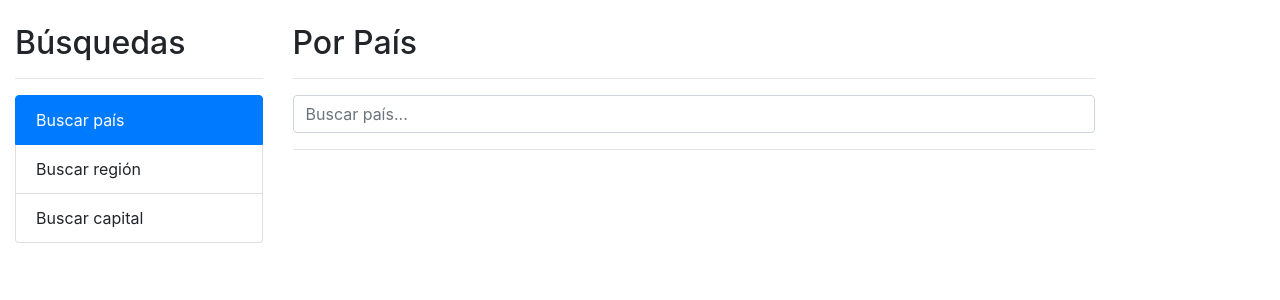
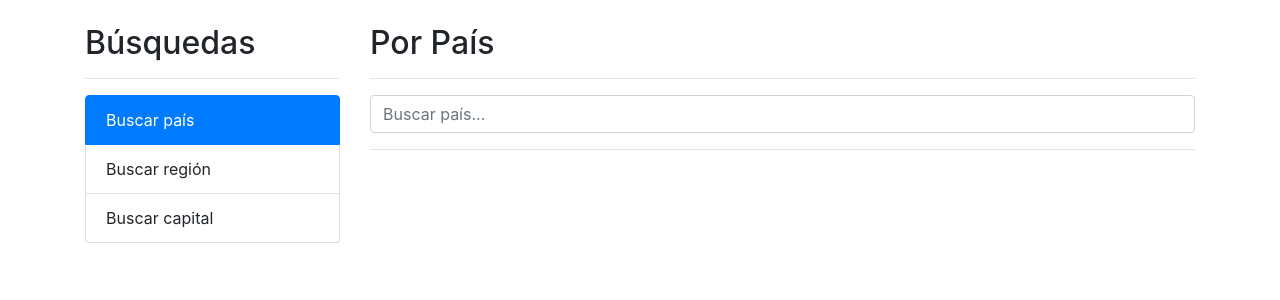
Before and after one commit to AbregoDev/countries-rest-angular, an Angular app: page / in a window 1280 px wide. Shown: the top 300 px of the page. Built offline with nearby package versions, Linux system fonts and the light colour scheme.

Commit message:
center content

```diff
--- a/src/app/app.component.html
+++ b/src/app/app.component.html
@@ -1,9 +1,11 @@
-<div class="row container mt-4">
-   <div class="col-3">
-      <app-sidebar></app-sidebar>
-   </div>
+<div class="container">
+    <div class="row mt-4">
+        <div class="col-3">
+            <app-sidebar></app-sidebar>
+        </div>
 
-   <div class="col">
-      <router-outlet></router-outlet>
-   </div>
+        <div class="col-9">
+            <router-outlet></router-outlet>
+        </div>
+    </div>
 </div>
```
